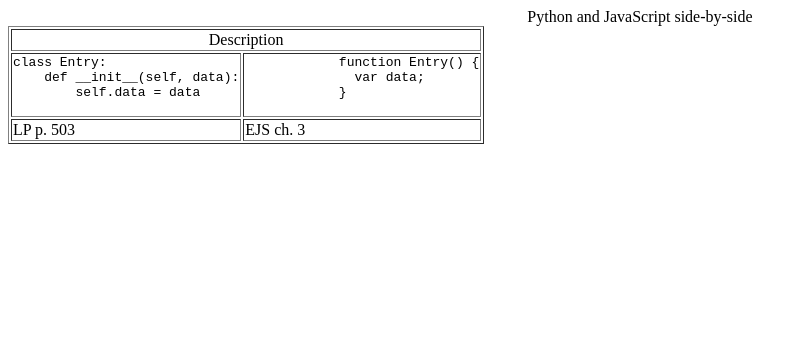
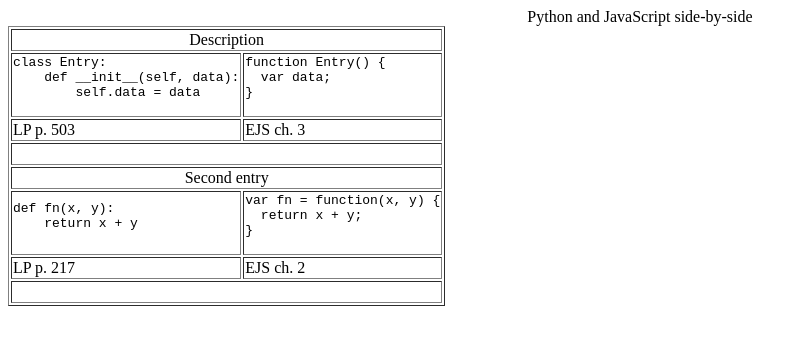
Before and after one commit to reddress/reddress.github.io, a plain HTML site: page pyandjs.html in a window 1280 px wide. Shown: the whole page, without its empty margins (0-807 px from the left). Drawn offline with Linux system fonts and the light colour scheme.

Commit message:
second entry

```diff
--- a/pyandjs.html
+++ b/pyandjs.html
@@ -2,6 +2,8 @@
   <body>
     <center>Python and JavaScript side-by-side</center>
     <table border="1">
+
+      <!-- BEGIN ENTRY -->
       <tr>
         <td colspan="2" align="center">
           Description
@@ -17,9 +19,9 @@ class Entry:
         </td>
         <td>
           <pre>
-            function Entry() {
-              var data;
-            }
+function Entry() {
+  var data;
+}
           </pre>
         </td>
       </tr>
@@ -31,6 +33,49 @@ class Entry:
           EJS ch. 3
         </td>
       </tr>
+      <tr>
+        <td colspan="2">
+          &nbsp;
+        </td>
+      </tr>
+      <!-- END ENTRY -->
+
+      <!-- BEGIN ENTRY -->
+      <tr>
+        <td colspan="2" align="center">
+          Second entry
+        </td>
+      </tr>
+      <tr>
+        <td>
+          <pre>
+def fn(x, y):
+    return x + y
+          </pre>
+        </td>
+        <td>
+          <pre>
+var fn = function(x, y) {
+  return x + y;
+}
+          </pre>
+        </td>
+      </tr>
+      <tr>
+        <td>
+          LP p. 217
+        </td>
+        <td>
+          EJS ch. 2
+        </td>
+      </tr>
+      <tr>
+        <td colspan="2">
+          &nbsp;
+        </td>
+      </tr>
+      <!-- END ENTRY -->
+
     </table>
   </body>
 </html>
```
